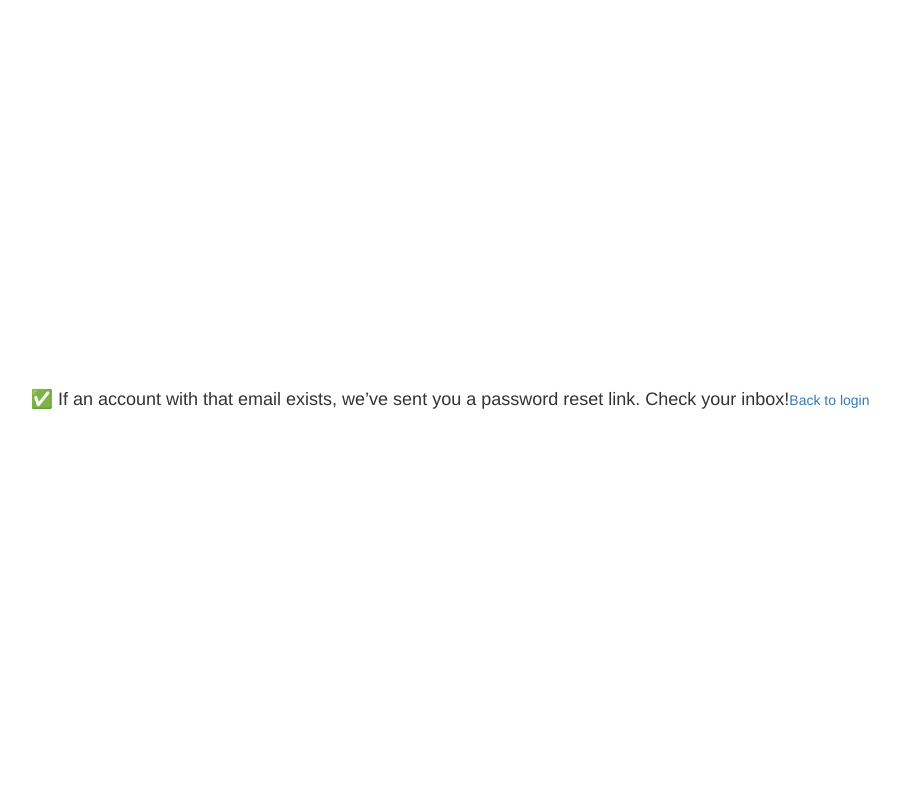
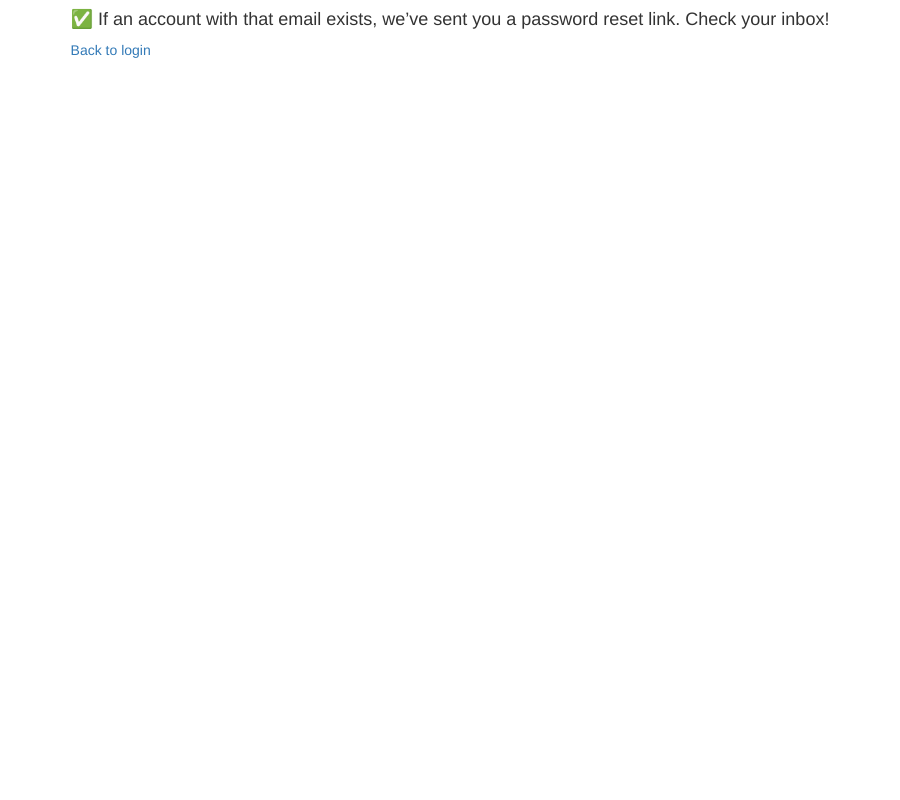
Before and after one commit to surajpatil-20/D-auth, a Django app: page /password_reset_done/ in a window 1280 px wide. Shown: the whole page, without its empty margins (190-1090 px from the left). Run offline with Django 5.2, Linux system fonts and the light colour scheme; some libraries are stand-ins or nearby versions.

Commit message:
Update password_reset_done.html

```diff
--- a/authe/templates/password_reset_done.html
+++ b/authe/templates/password_reset_done.html
@@ -4,15 +4,14 @@
 
 {% block content %}
 <div class="container_4">
-   <p><h4>✅ If an account with that email exists, we’ve sent you a password reset link. Check your inbox!</h4></p>
-   <a href="{% url 'login' %}">Back to login</a>
+   <div class="form-group"><p><h4>✅ If an account with that email exists, we’ve sent you a password reset link. Check your inbox!</h4></p>
+   <a href="{% url 'login' %}">Back to login</a></div>
 </div>
 
 <style>
     .container_4{
         display:flex;
         justify-content:center;
-        align-items:center;
         height:100vh;
     }
 </style>
```
